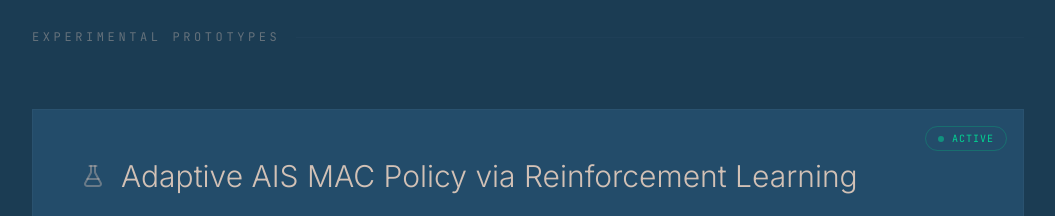
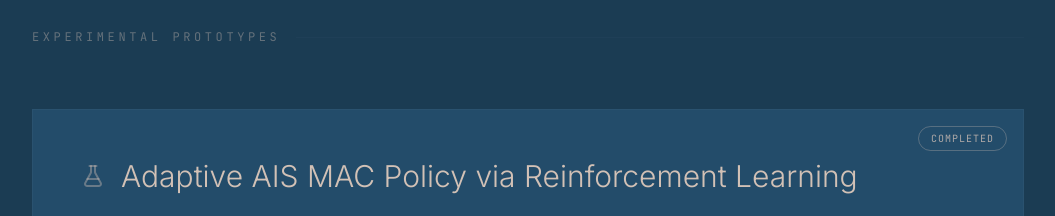
Before and after one commit to p-doshi/pf_2026, a React (Vite) app: page / in a window 1280 px wide. Shown: the part 5280-5496 px from the top of the page, without its empty margins (160-1215 px from the left). Built offline with nearby package versions, Linux system fonts and the light colour scheme.

Commit message:
Change status from 'active' to 'completed'

```diff
--- a/src/components/ExperimentLog.tsx
+++ b/src/components/ExperimentLog.tsx
@@ -98,7 +98,7 @@ export const ExperimentLog = () => {
       "Policy trained using Proximal Policy Optimization (PPO) for continuous state and constrained action spaces"
     ],
     learnings: "Adaptive MAC policies can significantly reduce collisions and improve successful transmission rates in high-density regions. Reinforcement learning enables context-aware scheduling that balances throughput, fairness, and regulatory compliance. Early results indicate policy can be executed efficiently on resource-constrained onboard hardware.",
-    status: 'active' as const
+    status: 'completed' as const
   },
   {
     title: "RAGosaurus: Lightweight Codebase RAG",
```
